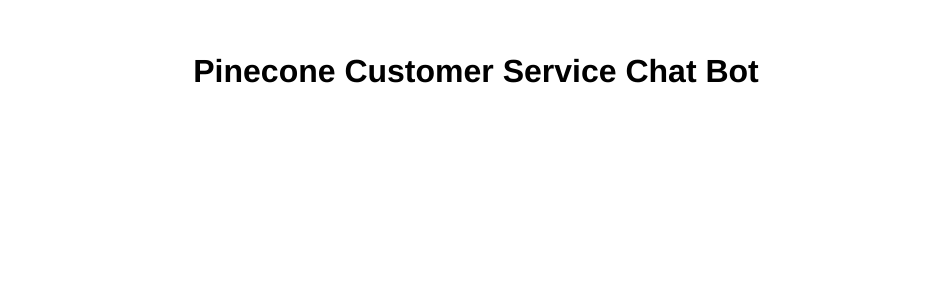
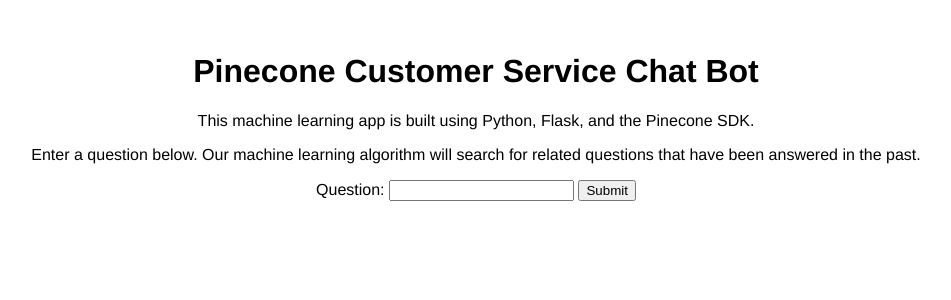
Before and after one commit to thawkin3/pinecone-demo, a Flask app: page / in a window 1280 px wide. Shown: the top 300 px of the page, without its empty margins (164-1115 px from the left). Run offline with Flask 2, Linux system fonts and the light colour scheme; parts of the project's set-up code (start-up, migrations or seed data) failed here and were passed over.

Commit message:
feat: adds a somewhat working search api endpoint

```diff
--- a/app.py
+++ b/app.py
@@ -1,6 +1,7 @@
 from dotenv import load_dotenv
 from flask import Flask
 from flask import render_template
+from flask import request
 from flask import url_for
 import os
 import pandas as pd
@@ -10,26 +11,29 @@
 
 app = Flask(__name__)
 
-load_dotenv()
-PINECONE_API_KEY = os.environ['PINECONE_API_KEY']
-print(PINECONE_API_KEY)
-
-pinecone.init(api_key=PINECONE_API_KEY)
-
-index_name = "question-answering-chatbot"
-
-if index_name not in pinecone.list_indexes():
-    print("creating index")
-    pinecone.create_index(name=index_name, metric="cosine", shards=1)
-
-index = pinecone.Index(name=index_name)
-
+pinecone_index_name = "question-answering-chatbot"
 DATA_DIR = "tmp"
 DATA_FILE = f"{DATA_DIR}/quora_duplicate_questions.tsv"
 DATA_URL = "https://qim.fs.quoracdn.net/quora_duplicate_questions.tsv"
 
+def initialize_pinecone():
+    print("initialize_pinecone")
+    load_dotenv()
+    PINECONE_API_KEY = os.environ["PINECONE_API_KEY"]
+    pinecone.init(api_key=PINECONE_API_KEY)
+
+def create_pinecone_index():
+    print("create_pinecone_index")
+    if pinecone_index_name in pinecone.list_indexes():
+        pinecone.delete_index(pinecone_index_name)
+
+    pinecone.create_index(name=pinecone_index_name, metric="cosine", shards=1)
+
+    pinecone_index = pinecone.Index(name=pinecone_index_name)
+    return pinecone_index
+
 def download_data():
-    print("checking if TSV file needs to be downloaded")
+    print("download_data")
     os.makedirs(DATA_DIR, exist_ok=True)
 
     if not os.path.exists(DATA_FILE):
@@ -38,51 +42,77 @@
         with open(DATA_FILE, "wb") as f:
             f.write(r.content)
 
+def read_tsv_file():
+    pd.set_option("display.max_colwidth", 500)
+
+    df = pd.read_csv(
+        f"{DATA_FILE}", sep="\t", usecols=["qid1", "question1"], index_col=False
+    )
+    df = df.sample(frac=1).reset_index(drop=True)
+    df.drop_duplicates(inplace=True)
+    print(df.head())
+
+    return df
+
+def create_and_apply_model():
+    print("create_and_apply_model")
+    model = SentenceTransformer("average_word_embeddings_glove.6B.300d")
+    df["question_vector"] = df.question1.apply(lambda x: model.encode(str(x)))
+
+    acks = pinecone_index.upsert(items=zip(df.qid1, df.question_vector))
+    print(pinecone_index.info())
+
+    return model
+
+# def query_pinecone(search_term):
+def query_pinecone():
+    print("query_pinecone")
+    # print(search_term)
+    # query_questions = [str(search_term)]
+    query_questions = [
+        "What is best way to make money online?",
+    ]
+
+    print("extracting embeddings for the questions")
+    query_vectors = [model.encode(str(question)) for question in query_questions]
+
+    print("querying pinecone")
+    query_results = pinecone_index.query(queries=query_vectors, top_k=5)
+
+    # show the results
+    for question, res in zip(query_questions, query_results):
+        print("\n\n\n Original question : " + str(question))
+        print("\n Most similar questions based on pinecone vector search: \n")
+
+        df_result = pd.DataFrame(
+            {
+                "id": res.ids,
+                "question": [
+                    df[df.qid1 == int(_id)].question1.values[0] for _id in res.ids
+                ],
+                "score": res.scores,
+            }
+        )
+        print(df_result)
+
+initialize_pinecone()
+pinecone_index = create_pinecone_index()
 download_data()
-
-pd.set_option("display.max_colwidth", 500)
-
-df = pd.read_csv(
-    f"{DATA_FILE}", sep="\t", usecols=["qid1", "question1"], index_col=False
-)
-df = df.sample(frac=1).reset_index(drop=True)
-df.drop_duplicates(inplace=True)
-print(df.head())
-
-print("applying the model")
-model = SentenceTransformer("average_word_embeddings_glove.6B.300d")
-df["question_vector"] = df.question1.apply(lambda x: model.encode(str(x)))
-
-acks = index.upsert(items=zip(df.qid1, df.question_vector))
-print(index.info())
-
-
-query_questions = [
-    "What is best way to make money online?",
-]
-
-print("extracting embeddings for the questions")
-query_vectors = [model.encode(str(question)) for question in query_questions]
-
-print("querying pinecone")
-query_results = index.query(queries=query_vectors, top_k=5)
-
-# show the results
-for question, res in zip(query_questions, query_results):
-    print("\n\n\n Original question : " + str(question))
-    print("\n Most similar questions based on pinecone vector search: \n")
-
-    df_result = pd.DataFrame(
-        {
-            "id": res.ids,
-            "question": [
-                df[df.qid1 == int(_id)].question1.values[0] for _id in res.ids
-            ],
-            "score": res.scores,
-        }
-    )
-    print(df_result)
+df = read_tsv_file()
+model = create_and_apply_model()
+# query_pinecone()
 
 @app.route("/")
 def index():
     return render_template("index.html")
+
+@app.route("/api/search", methods=['POST', 'GET'])
+def search():
+    if request.method == 'POST':
+        # query_pinecone(request.form.questionInput)
+        query_pinecone()
+        return request.form.questionInput
+    if request.method == 'GET':
+        # query_pinecone(request.args.get('questionInput', ''))
+        query_pinecone()
+        return request.args.get('questionInput', '')
--- a/static/script.js
+++ b/static/script.js
@@ -1 +1,9 @@
-console.log('JS is loaded');
+(function () {
+  console.log('JS is loaded');
+
+  const questionForm = document.querySelector('#questionForm')
+  questionForm.addEventListener('submit', function (event) {
+    console.log('form submitted with value:', questionForm.questionInput.value)
+    event.preventDefault()
+  })
+})();
--- a/templates/index.html
+++ b/templates/index.html
@@ -25,6 +25,13 @@
 
 <body>
   <h1>Pinecone Customer Service Chat Bot</h1>
+  <p>This machine learning app is built using Python, Flask, and the Pinecone SDK.</p>
+  <p>Enter a question below. Our machine learning algorithm will search for related questions that have been answered in the past.</p>
+  <form id="questionForm">
+    <label for="questionInput">Question:</label>
+    <input id="questionInput" name="questionInput" />
+    <button type="submit">Submit</button>
+  </form>
   <script src="{{ url_for('static', filename='script.js') }}"></script>
 </body>
 </html>
```
Also changed, not shown: README.md.
